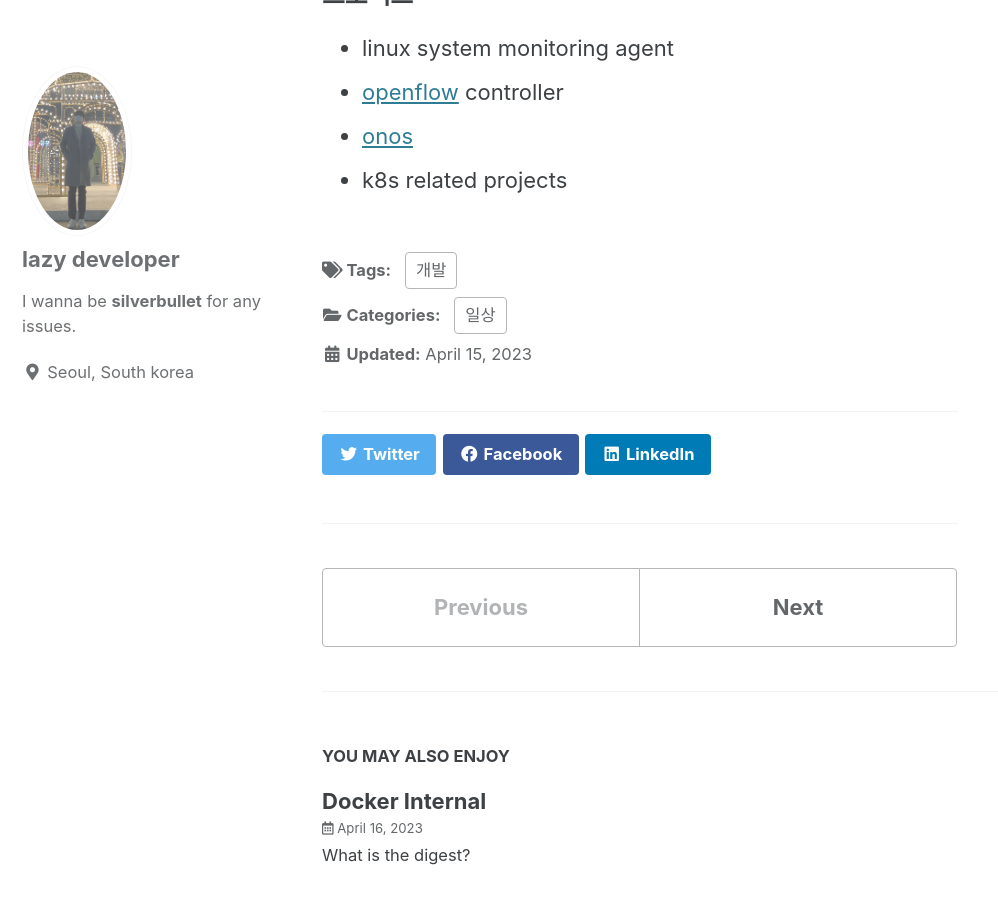
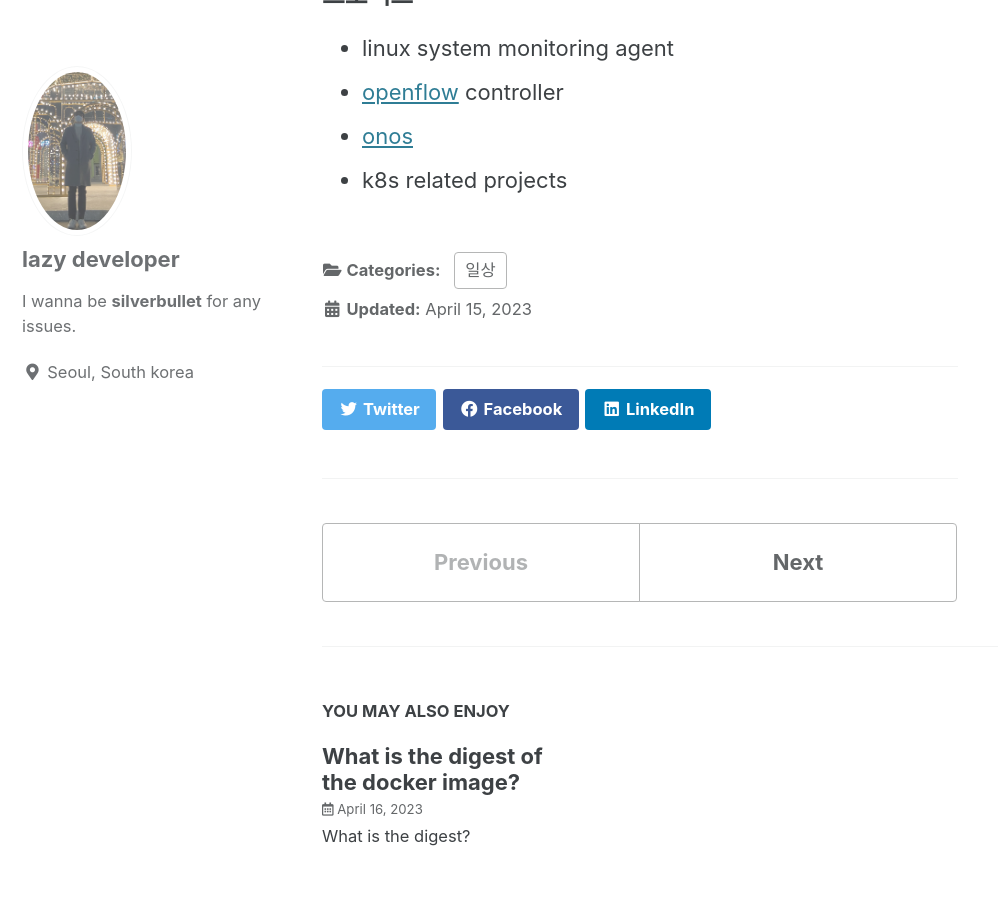
Before and after one commit to silverbullet49/silverbullet49.github.io, a Jekyll site: the page built from _posts/2023-04-15-welcome.md, in a window 1280 px wide and 900 px high, scrolled down 881 px. Shown: the whole window, without its empty margins (0-998 px from the left). Built offline with Jekyll 4.4.1, drawn with Linux system fonts in a browser that asks for light colours; cached includes are drawn as plain includes.

Commit message:
update manifest

```diff
--- a/_posts/2023-04-15-welcome.md
+++ b/_posts/2023-04-15-welcome.md
@@ -2,8 +2,6 @@
 title: "Welcome to my blog!"
 categories:
   - 일상
-tags:
-  - 개발
 ---
 ### 소개
 - lazy developer, 게으른 개발자입니다.
--- a/_posts/2023-04-16-docker-internal.md
+++ b/_posts/2023-04-16-docker-internal.md
@@ -1,3 +1,12 @@
+---
+title: "What is the digest of the docker image?"
+categories:
+  - internal
+tags:
+  - Docker
+  - Digest
+  - Container
+---
 # What is the digest?
 
 The Digest is the sha256 hash value of the images to prevent corruption of the contents.
```
